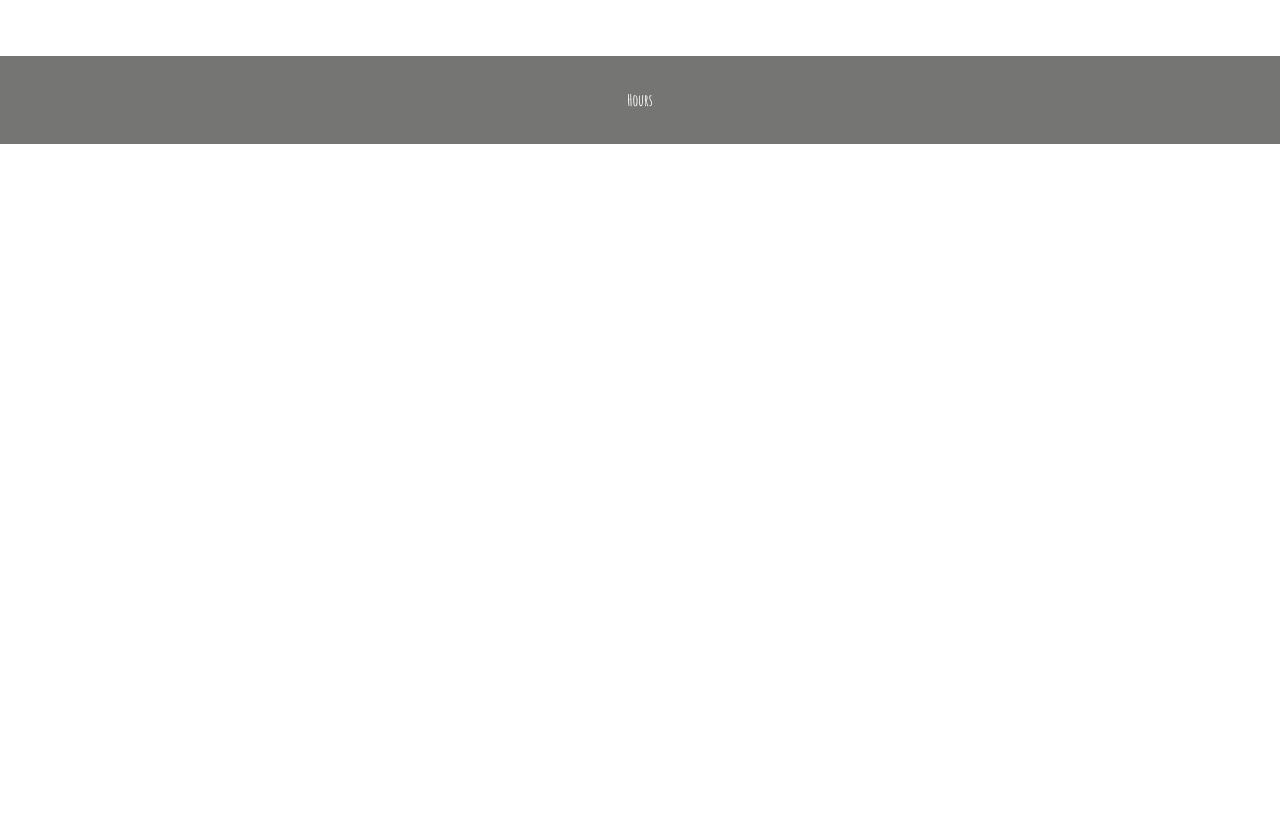
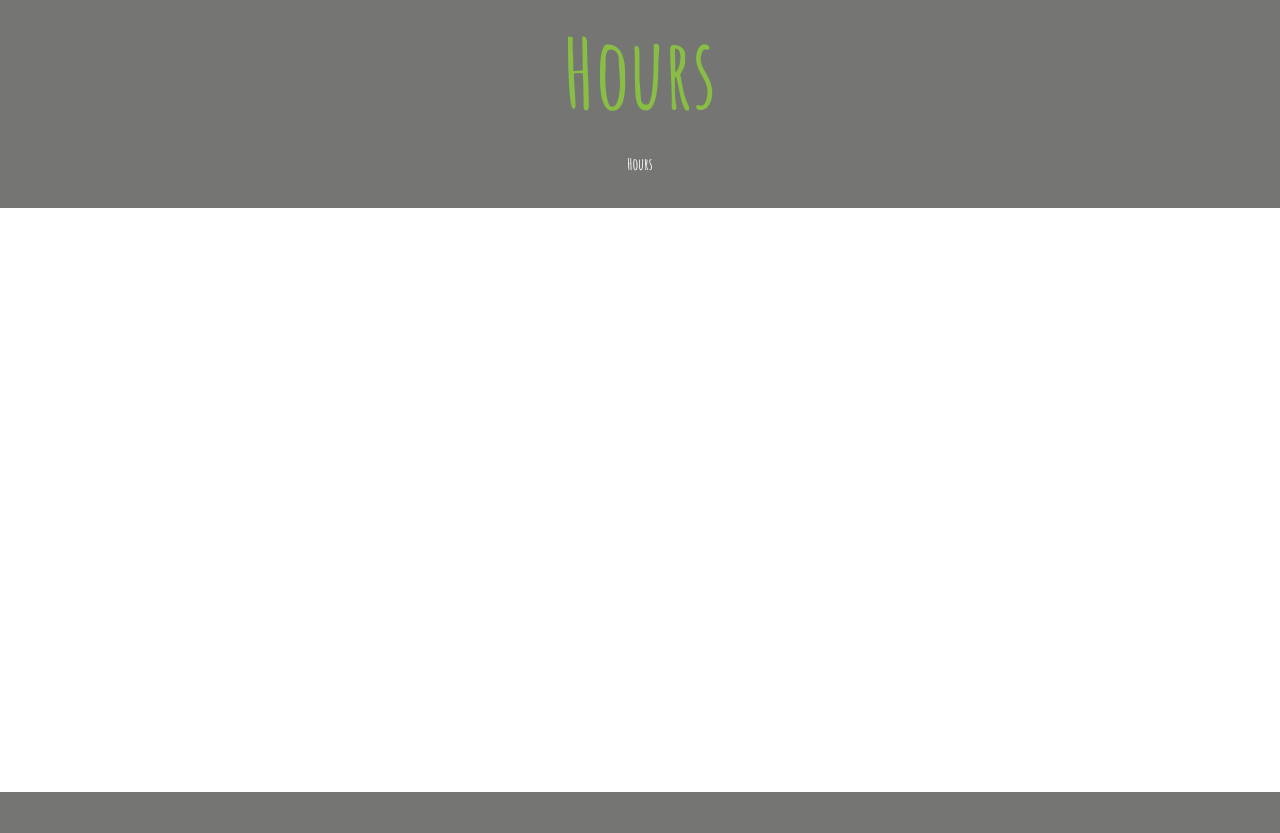
Before and after one commit to Ravanger/landing-page-vegan-cafe, a Next.js app: page / in a window 1280 px wide. Shown: the part 1900-2733 px from the top of the page. Built offline with nearby package versions, Linux system fonts and the light colour scheme.

Commit message:
Content Box title

```diff
--- a/src/components/ContactPage/ContactPage.tsx
+++ b/src/components/ContactPage/ContactPage.tsx
@@ -2,7 +2,7 @@ import ContentBox from "../common/ContentBox"
 
 const ContactPage = () => {
   return (
-    <ContentBox id="contact">
+    <ContentBox id="contact" title="Contact Us">
       <h2>Contact Us</h2>
     </ContentBox>
   )
--- a/src/components/HoursPage/HoursPage.tsx
+++ b/src/components/HoursPage/HoursPage.tsx
@@ -2,7 +2,7 @@ import ContentBox from "../common/ContentBox"
 
 const HoursPage = () => {
   return (
-    <ContentBox id="hours">
+    <ContentBox id="hours" title="Hours">
       <h2>Hours</h2>
     </ContentBox>
   )
--- a/src/components/common/ContentBox/ContentBox.tsx
+++ b/src/components/common/ContentBox/ContentBox.tsx
@@ -1,8 +1,15 @@
+import Spacer from "../Spacer"
 import { ContentBoxPropsType } from "./ContentBox.types"
 
 const ContentBox = (props: ContentBoxPropsType) => (
-  <div className="h-screen flex flex-col justify-center w-full" id={props.id}>
-    <section className="w-full flex flex-col items-center bg-darkGray bg-opacity-60 py-8 px-4 text-white">
+  <div className="h-screen w-full flex flex-col justify-center" id={props.id}>
+    <section className="w-full flex flex-col items-center bg-darkGray bg-opacity-60 p-8 text-white">
+      {props.title && (
+        <>
+          <h2 className="text-green text-8xl">{props.title}</h2>
+          <Spacer size="2rem" />
+        </>
+      )}
       {props.children}
     </section>
   </div>
--- a/src/components/common/ContentBox/ContentBox.types.ts
+++ b/src/components/common/ContentBox/ContentBox.types.ts
@@ -2,5 +2,6 @@ import React from "react"
 
 export interface ContentBoxPropsType {
   children: React.ReactNode
+  title?: string
   id?: string
 }
```
